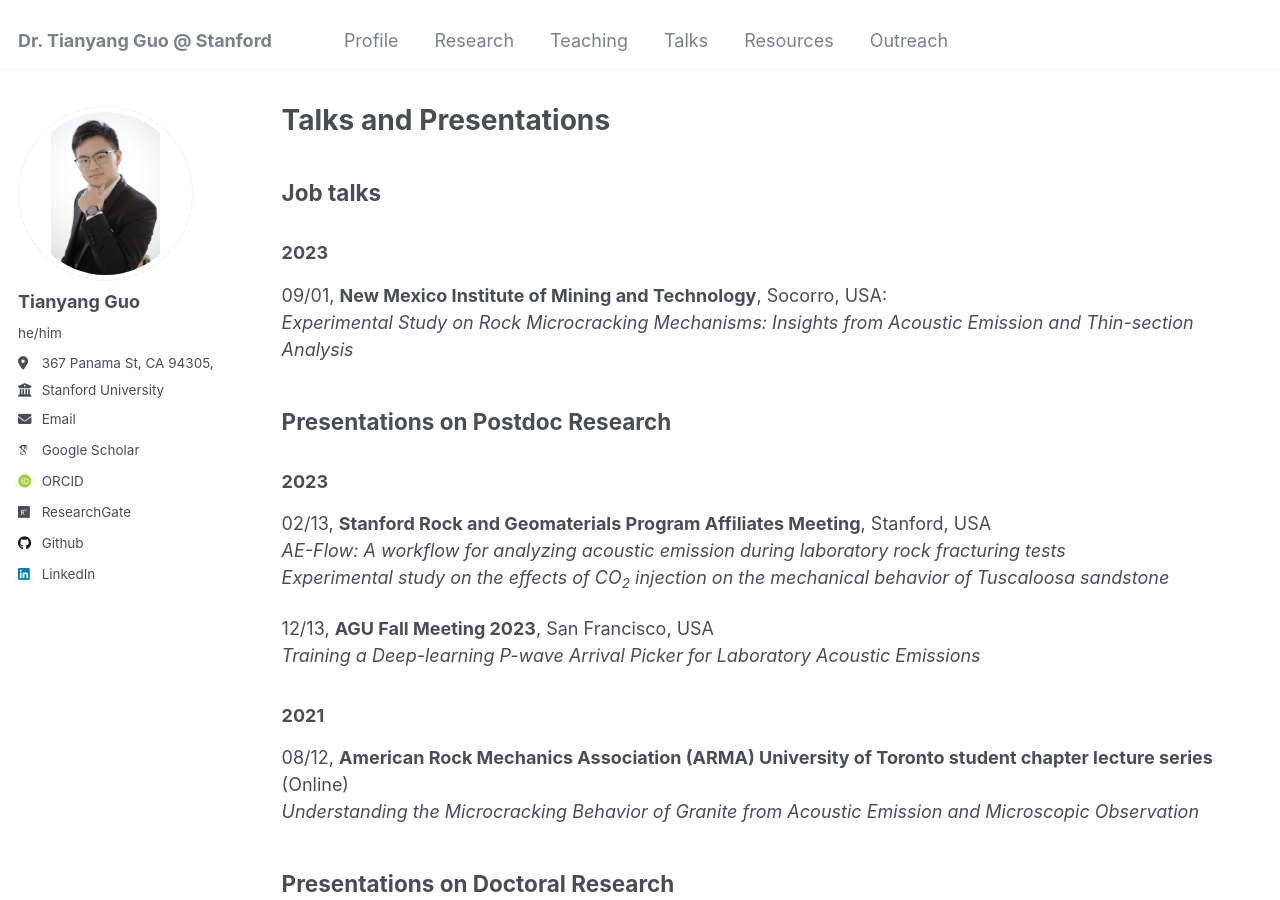
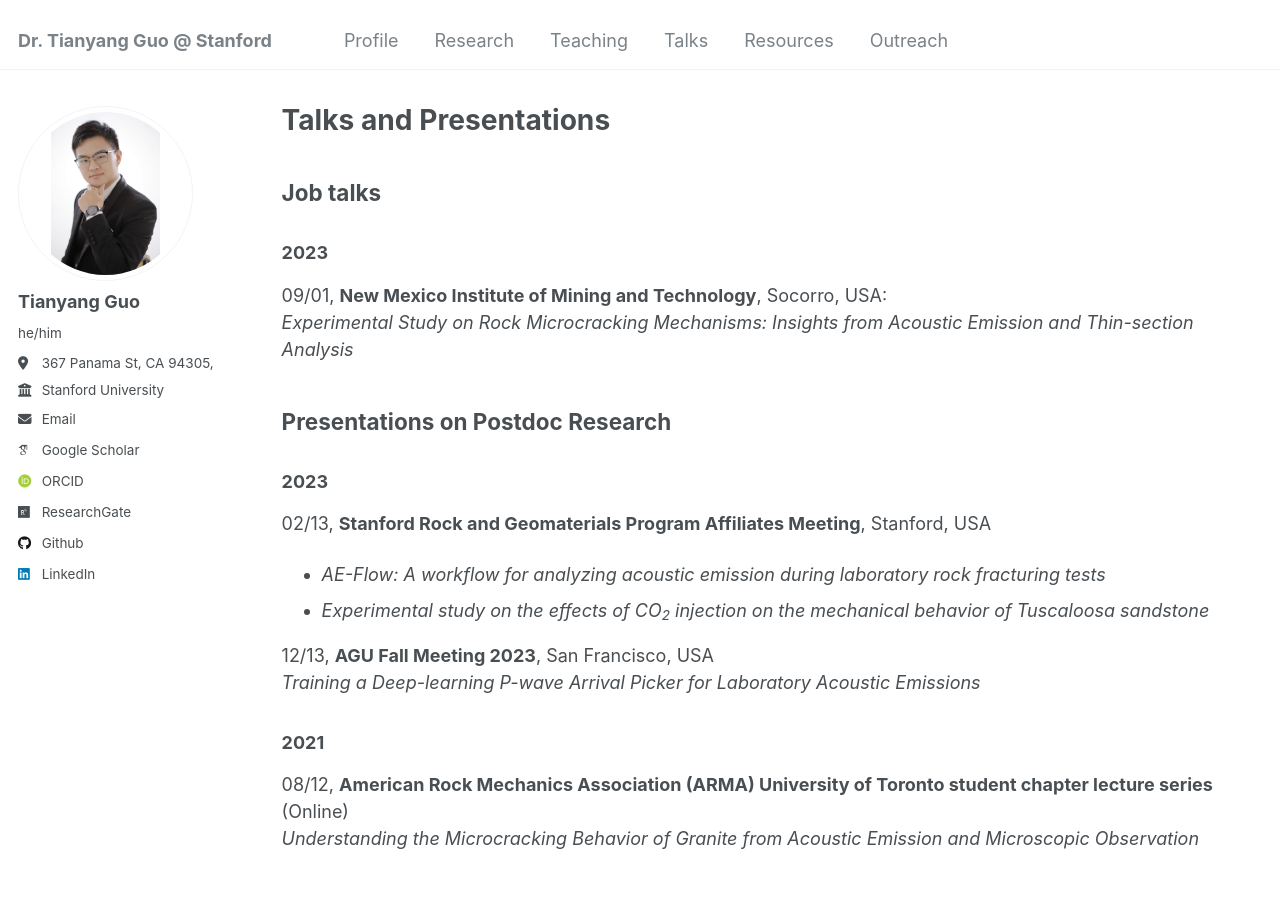
Before and after one commit to guotystanford/guotystanford.github.io, a Jekyll site: the page built from _pages/talks.md, in a window 1280 px wide and 900 px high. Built offline with Jekyll 4.4.1, drawn with Linux system fonts in a browser that asks for light colours; some web fonts are replaced.

```diff
--- a/_pages/talks.md
+++ b/_pages/talks.md
@@ -18,8 +18,8 @@ redirect_from:
 ## Presentations on Postdoc Research
 ### 2023
 02/13, **Stanford Rock and Geomaterials Program Affiliates Meeting**, Stanford, USA
-<i>AE-Flow: A workflow for analyzing acoustic emission during laboratory rock fracturing tests</i>
-<i>Experimental study on the effects of CO<sub>2</sub> injection on the mechanical behavior of Tuscaloosa sandstone</i>
+* <i>AE-Flow: A workflow for analyzing acoustic emission during laboratory rock fracturing tests</i>
+* <i>Experimental study on the effects of CO<sub>2</sub> injection on the mechanical behavior of Tuscaloosa sandstone</i>
 
 12/13,	**AGU Fall Meeting 2023**, San Francisco, USA
 <i>Training a Deep-learning P-wave Arrival Picker for Laboratory Acoustic Emissions</i>
```
